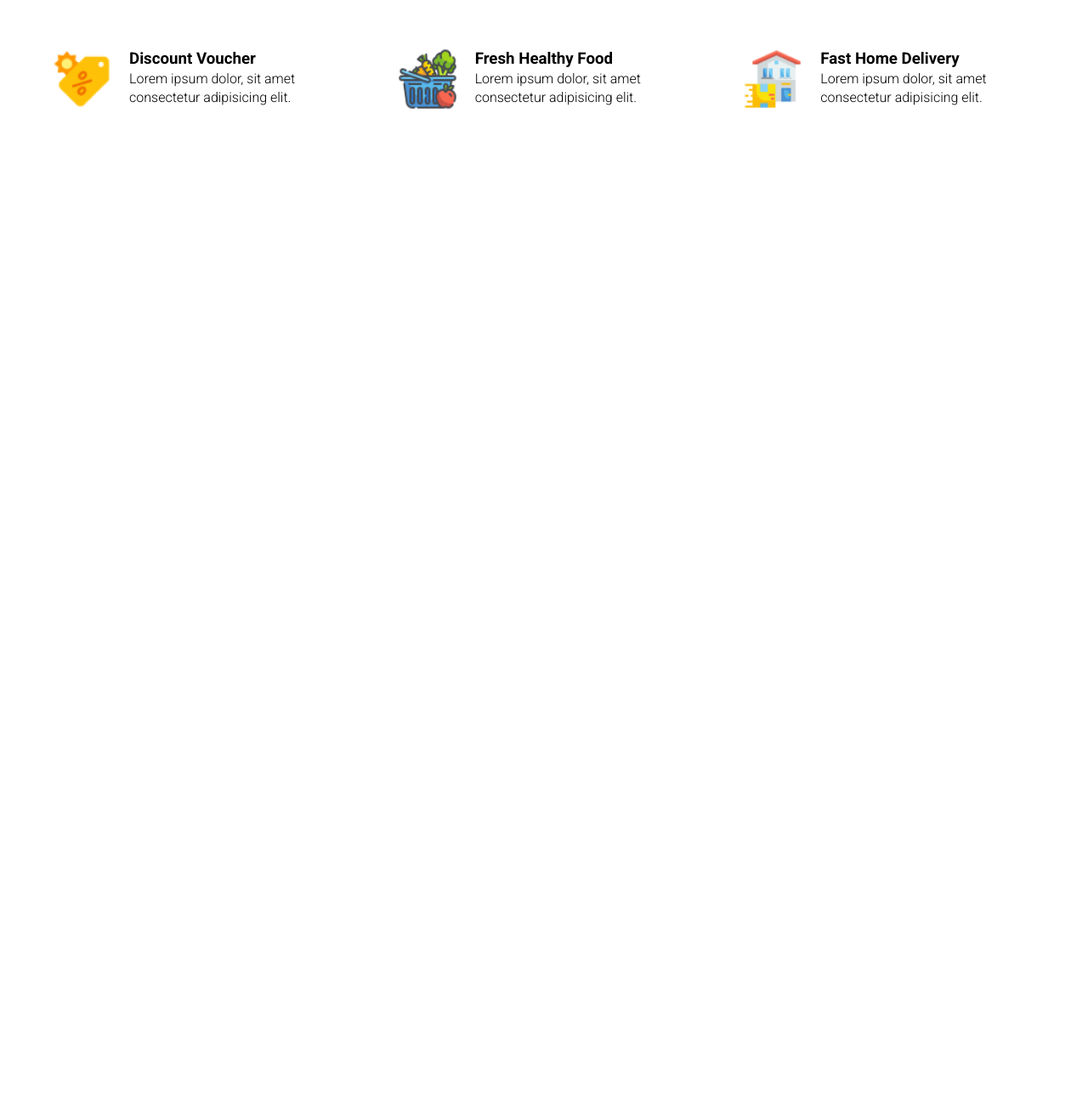
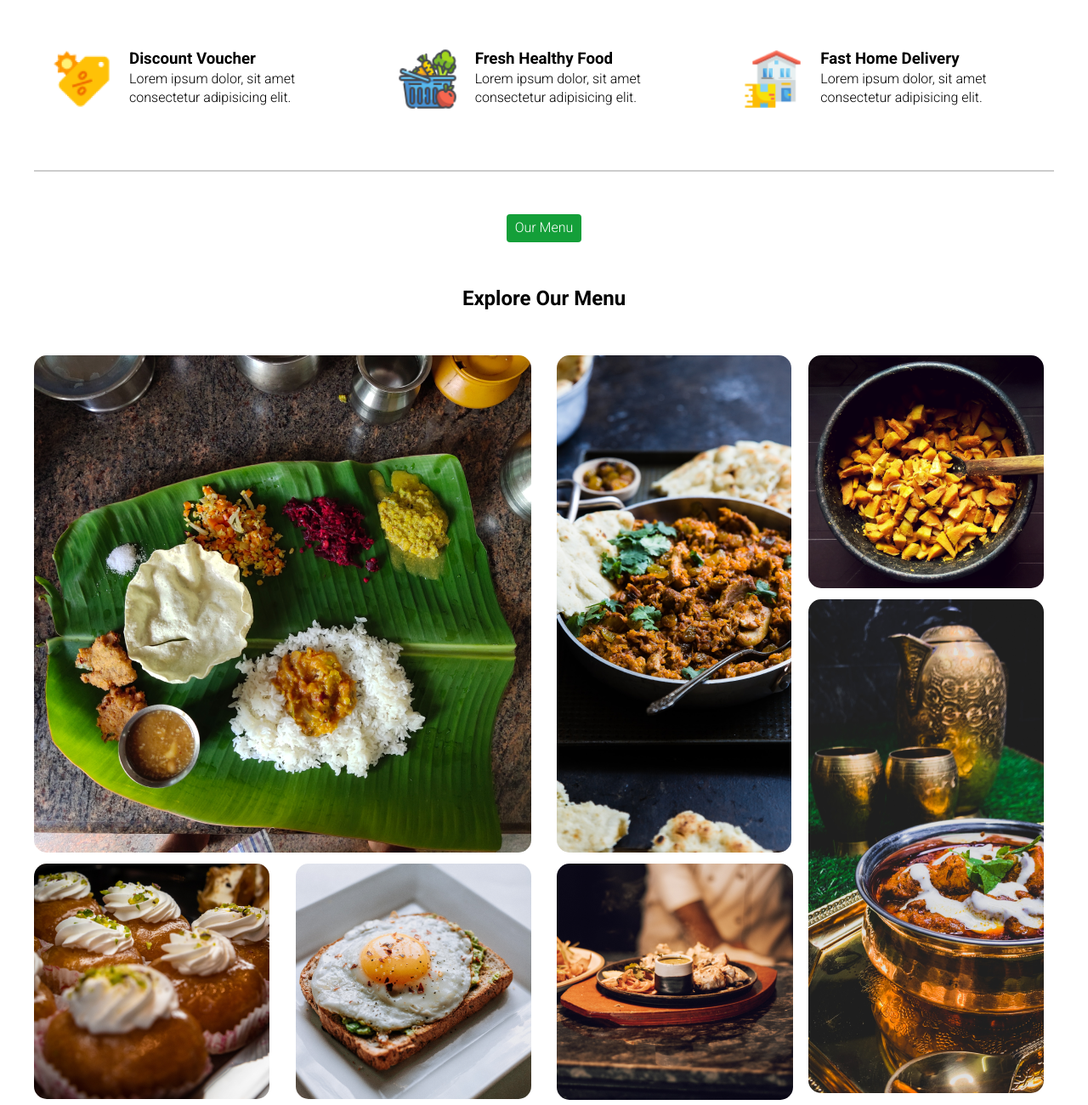
Before and after one commit to Abdulla-Siam/Project-5, a plain HTML site: page index.html in a window 1280 px wide. Shown: the part 719-2019 px from the top of the page at 85% size. Before the commit the page ends 919 px from the top, so only its background shows below. Drawn offline with Linux system fonts and the light colour scheme.

Commit message:
menu section

```diff
--- a/index.html
+++ b/index.html
@@ -18,6 +18,7 @@
             </div>
         </div>
     </nav>
+
     <div class="container">
         <div class="content">
             <div class="content-img">
@@ -30,6 +31,7 @@
                 <button class="btn">Explore Now</button>
             </div>
         </div>
+
         <section class="features">
             <div class="feature">
                 <img src="icons/discount.png" alt="">
@@ -53,6 +55,36 @@
                 </div>
             </div>
         </section>
+
+        <div class="border"></div>
+
+        <div class="menu">
+            <div class="tag">Our Menu</div>
+            <h2>Explore Our Menu</h2>
+        </div>
+        <div class="gridbox">
+            <div class="one">
+                <img class="grid-image" src="images/grid_image1.png" alt="#">
+            </div>
+            <div class="two">
+                <img class="grid-image" src="images/grid_image2.png" alt="#">
+            </div>
+            <div class="three">
+                <img class="grid-image" src="images/grid_image3.png" alt="#">
+            </div>
+            <div class="four">
+                <img class="grid-image" src="images/grid_image4.png" alt="#">
+            </div>
+            <div class="five">
+                <img class="grid-image" src="images/grid_image5.png" alt="#">
+            </div>
+            <div class="six">
+                <img class="grid-image" src="images/grid_image6.png" alt="#">
+            </div>
+            <div class="seven">
+                <img class="grid-image" src="images/grid_image7.png" alt="#">
+            </div>
+        </div>
     </div>
 
 </body>
--- a/style.css
+++ b/style.css
@@ -32,6 +32,7 @@ nav{
     margin-bottom: 32px;
     background: white;
     padding: 10px;
+    z-index: 1;
 }
 
 .container{
@@ -109,3 +110,60 @@ nav{
     box-shadow: 5px 5px 5px rgba(1, 1, 1, 0.05);
     transition: 0.2s ease-in-out;
 }
+
+.border{
+    border: 1px solid #ccc;
+    margin: 20px 0;
+}
+
+/*  Menu Section */
+
+.menu{
+    display: flex;
+    flex-direction: column;
+    align-items: center;
+    gap: 50px;
+    margin: 50px 0;
+}
+
+.menu .tag{
+    align-self: center;
+}
+
+.gridbox{
+    display: grid;
+    gap: 6px;
+    grid-template-areas: "pic1 pic1 pic2 pic3" "pic1 pic1 pic2 pic7" "pic4 pic5 pic6 pic7";
+}
+
+.one{
+    grid-area: pic1;
+}
+.two{
+    grid-area: pic2;
+}
+.three{
+    grid-area: pic3;
+}
+.four{
+    grid-area: pic4;
+}
+.five{
+    grid-area: pic5;
+}
+.six{
+    grid-area: pic6;
+}
+.seven{
+    grid-area: pic7;
+}
+
+.grid-image{
+    border-radius: 15px;
+    transition: 0.2s ease-in-out;
+}
+
+.grid-image:hover{
+    transform: scale(1.05);
+    transition: 0.2s ease-in-out;
+}
```
